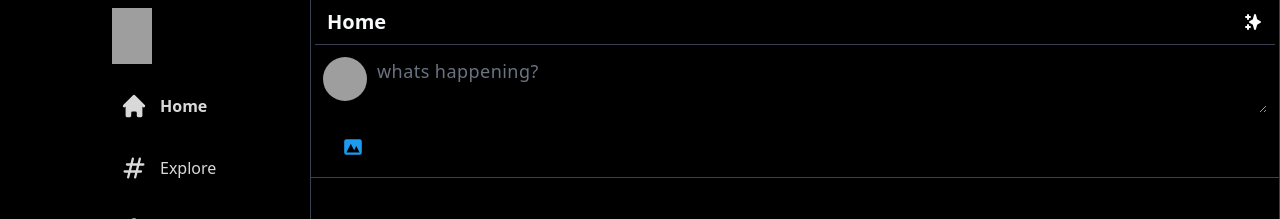
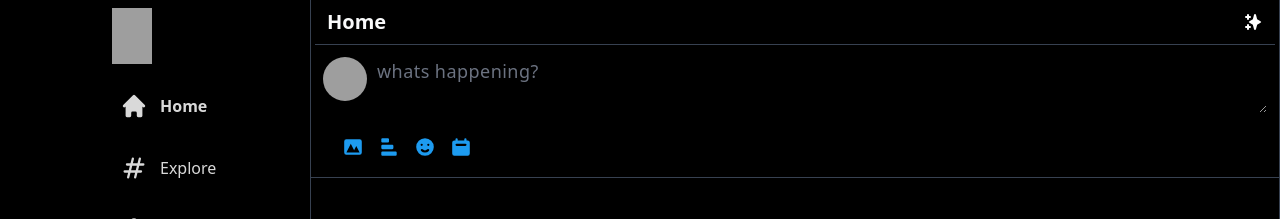
Before and after one commit to fkadeal/twitify, a Next.js app: page / in a window 1280 px wide. Shown: the top 219 px of the page. Built offline with nearby package versions, Linux system fonts and the light colour scheme; grey boxes are pictures that could not be loaded.

Commit message:
add emoji mart and add some icons

```diff
--- a/components/Input.js
+++ b/components/Input.js
@@ -1,8 +1,11 @@
-import { PhotographIcon, XIcon } from '@heroicons/react/solid'
+import { CalendarIcon, ChartBarIcon,EmojiHappyIcon, PhotographIcon, XIcon } from '@heroicons/react/solid'
 import { useRef, useState } from 'react'
+import "emoji-mart/css/emoji-mart.css"
+import {picker } from "emoji-mart";
 function Input() {
   const [input, setInput] = useState('')
-  const [selectedFile, SetSelectedFile] = useState(null)
+  const [selectedFile, SetSelectedFile] = useState(null);
+  const [showEmojis, setShowEmojis] = useState(false);
   const filePickerRef = useRef(null)
 
   const addImageToPost = () => {}
@@ -49,7 +52,7 @@ function Input() {
 
         <div className="flex items-center justify-between pt-2.5 ">
           <div className="flex items-center">
-            <div className="icon">
+              <div className="icon">
               <PhotographIcon
                 className="h-[22px] text-[#1d9bf0]"
                 onClick={() => filePickerRef.current.click()}
@@ -61,6 +64,28 @@ function Input() {
                 ref={filePickerRef}
               />
             </div>
+
+            <div className="icon rotate-90 ">
+              <ChartBarIcon
+                className="h-[22px] text-[#1d9bf0]"
+              />
+            </div>
+
+            <div className="icon  ">
+              <EmojiHappyIcon
+                className="h-[22px] text-[#1d9bf0]"
+                onClick={() =>setShowEmojis(!showEmojis)}
+              />
+            </div>
+
+            <div className="icon">
+              <CalendarIcon
+                className="h-[22px] text-[#1d9bf0]"
+              />
+            </div>
+
+
+
           </div>
         </div>
 
```
